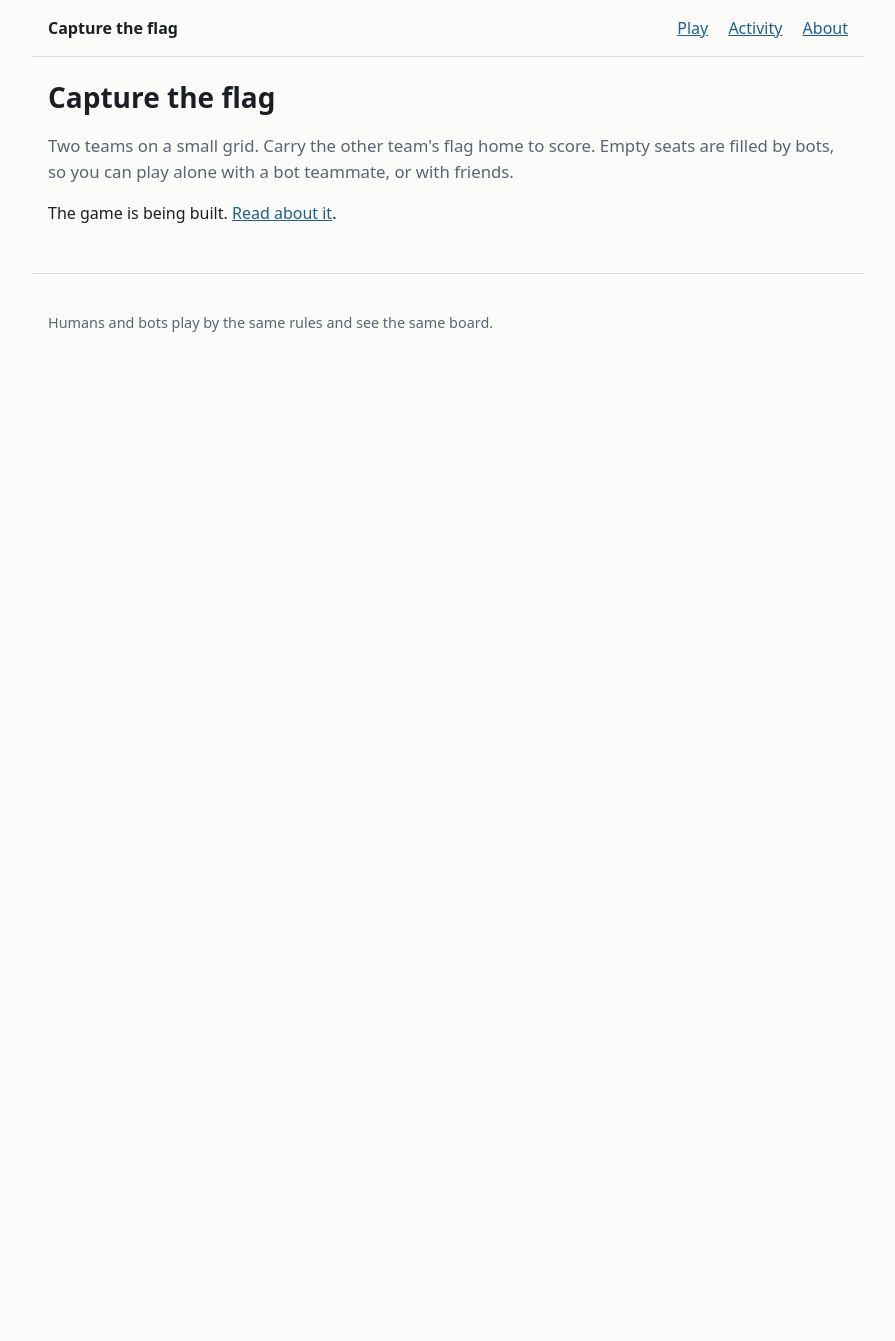
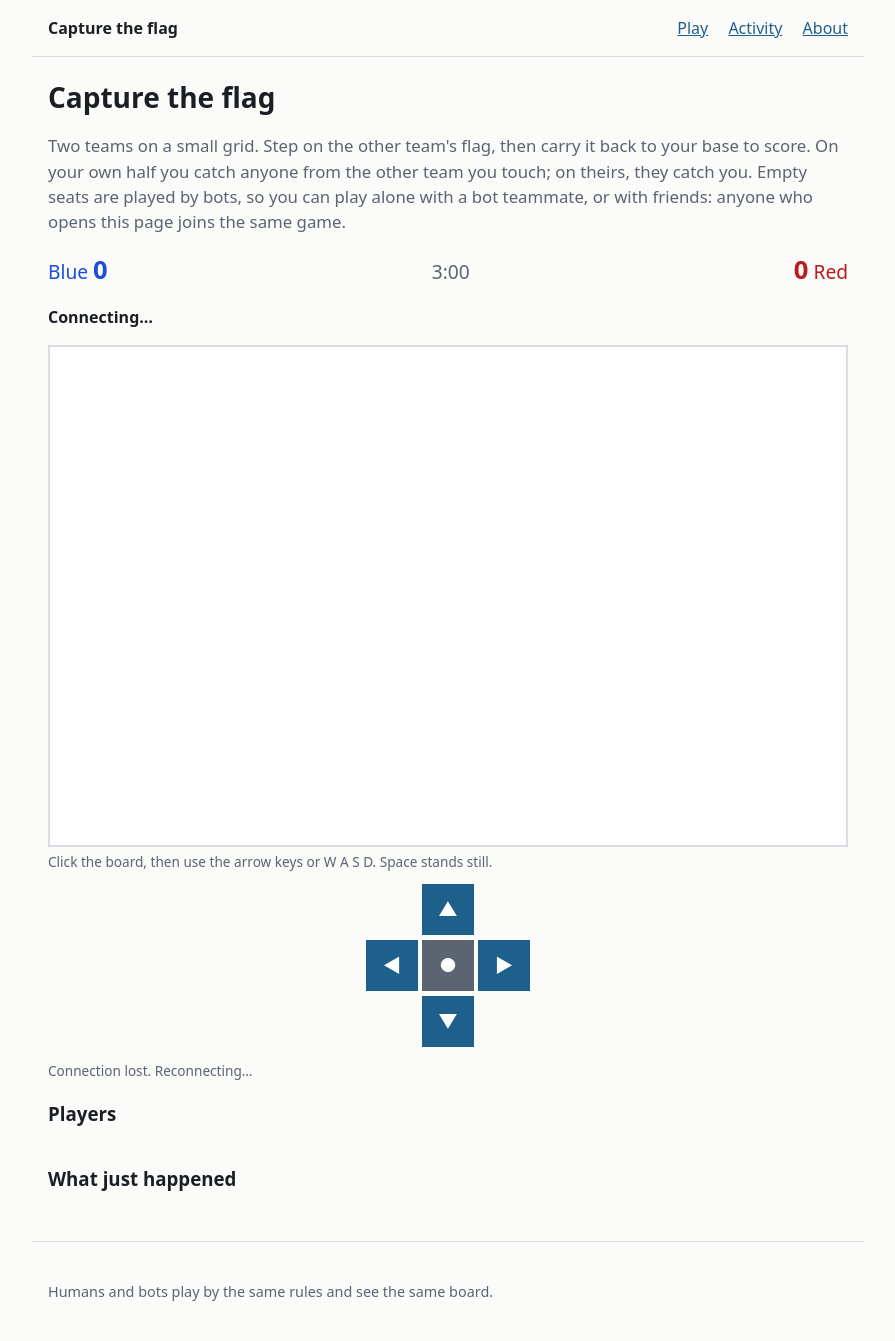
Before and after one commit to comp4020-agentic-coding-studio/comp4020-final-peacefulmind43, a FastAPI app: page / in a window 1280 px wide. Shown: the whole page, without its empty margins (192-1087 px from the left). Before the commit the page ends 332 px from the top, so only its background shows below. Run offline with FastAPI, Linux system fonts and the light colour scheme; data comes from the database, SQL or seed files in the repository; data that the repository does not hold is empty; parts of the project's set-up code (start-up, migrations or seed data) failed here and were passed over; some libraries are stand-ins or nearby versions.

Commit message:
Add the game page, and play no matches for nobody
The page draws the board as SVG from the server's state (scales with the
window), takes arrows/WASD while the board has focus and an on-screen pad
that moves while held (one step per press from the keyboard), announces
only key moments in a polite live region, and says when the connection is
slow. Arenas now idle until someone arrives and go idle when a match ends
with nobody there: the spec caught a private arena saving a match with no
people in it, and a shared arena would have saved bot-only matches all
day. A first arrival gets a fresh match. /api/matches/recent lists finished
matches with how many people played. The two-visitor check now holds a
direction B can actually move in, once B is on the board; 5 runs green.

Co-Authored-By: Claude Opus 5.5 (1M context) <noreply@anthropic.com>

```diff
--- a/app/main.py
+++ b/app/main.py
@@ -46,7 +46,7 @@ async def lifespan(_: FastAPI):
     if interrupted:
         print(json.dumps({"event": "matches_interrupted", "count": interrupted}), flush=True)
     hall.on_log = log_soon
-    hall.shared()
+    hall.shared()  # idle until someone arrives
     ticker = asyncio.create_task(hall.run())
     yield
     ticker.cancel()
@@ -159,6 +159,22 @@ async def create_arena(request: Request):
     return {"id": arena.id}
 
 
+@app.get("/api/matches/recent")
+async def api_recent_matches():
+    """The last 20 finished matches, with how many people played in each."""
+    with db.connect() as conn:
+        rows = conn.execute(
+            """SELECT m.id, m.arena, m.score_blue, m.score_red, m.ticks, m.team_size, m.ended_at,
+                      (SELECT count(DISTINCT visitor_id) FROM seat_spans s WHERE s.match_id = m.id) AS people
+               FROM matches m WHERE m.status = 'finished' ORDER BY m.id DESC LIMIT 20"""
+        ).fetchall()
+    return [
+        {"id": r["id"], "arena": r["arena"], "score": [r["score_blue"], r["score_red"]], "ticks": r["ticks"],
+         "team_size": r["team_size"], "people": r["people"], "ended_at": r["ended_at"]}
+        for r in rows
+    ]
+
+
 @app.get("/api/matches/{match_id}")
 async def api_match(match_id: int):
     with db.connect() as conn:
--- /dev/null
+++ b/app/static/game.js
@@ -0,0 +1,217 @@
+// The game page (doc/adr/0011). The server runs the game; this draws what it
+// sends and sends what you press. Nothing here decides anything about the game.
+
+(() => {
+  const $ = (name) => document.querySelector(`[data-field="${name}"]`);
+  const SVG = "http://www.w3.org/2000/svg";
+  const STAY = 0, NORTH = 1, SOUTH = 2, EAST = 3, WEST = 4;
+  const TEAM = ["blue", "red"];
+
+  const board = $("board");
+  let match = null; // the match's static parts: map, team size
+  let seats = [];
+  let you = null;
+  let lastTick = 0; // when the last state arrived
+  let tickHz = 4;
+  let seq = Date.now(); // inputs are numbered; a newer page never reuses an older number
+  const tokens = []; // one SVG group per seat
+  const flagMarks = [];
+
+  // --- drawing ----------------------------------------------------------------
+
+  function el(name, attrs, parent) {
+    const node = document.createElementNS(SVG, name);
+    for (const [k, v] of Object.entries(attrs)) node.setAttribute(k, v);
+    if (parent) parent.append(node);
+    return node;
+  }
+
+  function drawMap() {
+    const m = match.map;
+    board.setAttribute("viewBox", `0 0 ${m.width} ${m.height}`);
+    board.replaceChildren();
+    el("rect", { x: 0, y: 0, width: m.width / 2, height: m.height, class: "half blue" }, board);
+    el("rect", { x: m.width / 2, y: 0, width: m.width / 2, height: m.height, class: "half red" }, board);
+    m.bases.forEach((base, team) => {
+      for (const [x, y] of base) el("rect", { x, y, width: 1, height: 1, class: `base ${TEAM[team]}` }, board);
+    });
+    for (const [x, y] of m.walls) el("rect", { x, y, width: 1, height: 1, class: "wall" }, board);
+    tokens.length = 0;
+    flagMarks.length = 0;
+    m.flags.forEach((_, team) => {
+      const g = el("g", { class: `flag ${TEAM[team]}` }, board);
+      el("path", { d: "M0.35 0.2 V0.85 M0.35 0.2 L0.8 0.38 L0.35 0.56 Z" }, g);
+      flagMarks.push(g);
+    });
+    seats.forEach((seat, i) => {
+      const g = el("g", { class: `player ${seat.team}` }, board);
+      el("circle", { cx: 0.5, cy: 0.5, r: 0.36 }, g);
+      const label = el("text", { x: 0.5, y: 0.62, "text-anchor": "middle" }, g);
+      label.textContent = String(i + 1);
+      tokens.push(g);
+    });
+  }
+
+  function place(g, x, y) {
+    g.setAttribute("transform", `translate(${x} ${y})`);
+  }
+
+  function drawTick(t) {
+    lastTick = performance.now();
+    $("score-blue").textContent = t.score[0];
+    $("score-red").textContent = t.score[1];
+    const left = Math.max(0, Math.ceil((match.max_ticks - t.tick) / tickHz));
+    $("clock").textContent = `${Math.floor(left / 60)}:${String(left % 60).padStart(2, "0")}`;
+    const carried = [null, null];
+    t.players.forEach((p, i) => {
+      const g = tokens[i];
+      if (!g) return;
+      g.style.display = p.respawn ? "none" : "";
+      if (!p.respawn) place(g, p.x, p.y);
+      g.classList.toggle("you", i === you);
+      g.classList.toggle("bot", seats[i]?.kind === "bot");
+      g.classList.toggle("carrying", p.carrying);
+      if (p.carrying) carried[seats[i].team === "blue" ? 1 : 0] = p;
+    });
+    match.map.flags.forEach(([x, y], team) => {
+      const c = carried[team];
+      place(flagMarks[team], c ? c.x : x, c ? c.y - 0.3 : y);
+    });
+    if (you !== null) {
+      const me = t.players[you];
+      $("you").textContent = me.respawn
+        ? `You were caught. Back in ${Math.ceil(me.respawn / tickHz)} s.`
+        : `You are player ${you + 1}, on ${seats[you].team}.${me.carrying ? " You have their flag: get home!" : ""}`;
+    }
+    if (t.break) notice(`Next match in ${Math.ceil(t.break)} s.`);
+  }
+
+  function drawSeats() {
+    const list = $("roster");
+    list.replaceChildren(
+      ...seats.map((s, i) => {
+        const li = document.createElement("li");
+        li.className = `${s.team}${i === you ? " me" : ""}`;
+        const who = s.kind === "human" ? s.label : s.covering ? `Bot, covering for ${s.covering}` : "Bot";
+        li.textContent = `${i + 1}. ${who}${i === you ? " (you)" : ""}`;
+        return li;
+      }),
+    );
+  }
+
+  function notice(text) {
+    const n = $("notice");
+    n.textContent = text;
+    n.hidden = !text;
+  }
+
+  function moment(text) {
+    const list = $("moments");
+    const li = document.createElement("li");
+    li.textContent = text;
+    list.prepend(li);
+    while (list.children.length > 6) list.lastElementChild.remove();
+  }
+
+  function begin(snap) {
+    match = snap.match;
+    tickHz = match.tick_hz;
+    seats = snap.seats;
+    you = snap.you;
+    drawMap();
+    drawSeats();
+    drawTick(snap.tick);
+    if (snap.bench) {
+      $("you").textContent = "Every seat has a person in it.";
+      notice("You're on the bench: you'll play from the next match, which grows to 3 a side.");
+    } else if (!snap.tick.break) {
+      notice(snap.tick.tick > 0 && you !== null ? "You joined a match already under way, taking over from a bot." : "");
+    }
+  }
+
+  // --- the connection ---------------------------------------------------------
+
+  const params = new URLSearchParams(location.search);
+  const stream = new EventSource(`/arena/events${params.get("arena") ? `?arena=${encodeURIComponent(params.get("arena"))}` : ""}`);
+  stream.addEventListener("snapshot", (e) => begin(JSON.parse(e.data)));
+  stream.addEventListener("match", (e) => {
+    begin(JSON.parse(e.data));
+    moment("A new match started.");
+  });
+  stream.addEventListener("tick", (e) => drawTick(JSON.parse(e.data)));
+  stream.addEventListener("seats", (e) => {
+    seats = JSON.parse(e.data).seats;
+    drawSeats();
+  });
+  stream.addEventListener("moment", (e) => {
+    const m = JSON.parse(e.data);
+    const who = m.seat === you ? "You" : `${m.label} (player ${m.seat + 1})`;
+    const what = {
+      tag: "got caught",
+      pickup: "picked up the flag",
+      capture: "scored!",
+      join: "joined",
+      takeover: "went quiet; a bot is covering",
+      reclaim: "is back",
+    }[m.kind] ?? m.kind;
+    moment(`${who} ${what}`);
+  });
+  stream.addEventListener("over", (e) => {
+    const [b, r] = JSON.parse(e.data).score;
+    const result = b === r ? "a draw" : b > r ? "blue wins" : "red wins";
+    notice(`Match over, ${b}–${r}: ${result}.`);
+    moment(`Match over, ${b}–${r}.`);
+  });
+  stream.onopen = () => ($("status").textContent = "Connected.");
+  stream.onerror = () => ($("status").textContent = "Connection lost. Reconnecting…");
+  setInterval(() => {
+    if (!lastTick) return;
+    const quiet = (performance.now() - lastTick) / 1000;
+    $("status").textContent = quiet > 1.5 ? `Slow connection: last update ${quiet.toFixed(0)} s ago.` : "Connected.";
+  }, 500);
+
+  // --- input ------------------------------------------------------------------
+
+  function send(dir, held) {
+    seq += 1;
+    fetch("/arena/input", {
+      method: "POST",
+      headers: { "content-type": "application/json" },
+      body: JSON.stringify({ dir, held, seq }),
+      keepalive: true,
+    }).catch(() => {});
+  }
+
+  const KEYS = {
+    ArrowUp: NORTH, w: NORTH, W: NORTH,
+    ArrowDown: SOUTH, s: SOUTH, S: SOUTH,
+    ArrowRight: EAST, d: EAST, D: EAST,
+    ArrowLeft: WEST, a: WEST, A: WEST,
+    " ": STAY,
+  };
+  const focus = $("board-focus");
+  focus.addEventListener("keydown", (e) => {
+    if (!(e.key in KEYS)) return;
+    e.preventDefault(); // arrows and space would scroll the page
+    if (!e.repeat) send(KEYS[e.key], true);
+  });
+  focus.addEventListener("keyup", (e) => {
+    if (e.key in KEYS && KEYS[e.key] !== STAY) send(STAY, true);
+  });
+  focus.addEventListener("blur", () => send(STAY, true)); // never keep walking after leaving the board
+
+  for (const button of document.querySelectorAll(".pad button")) {
+    const dir = Number(button.dataset.dir);
+    // touch and mouse: hold to keep moving
+    button.addEventListener("pointerdown", (e) => {
+      e.preventDefault();
+      button.setPointerCapture(e.pointerId);
+      send(dir, true);
+    });
+    for (const end of ["pointerup", "pointercancel"]) button.addEventListener(end, () => send(STAY, true));
+    // keyboard (Enter or Space on the button): one step per press
+    button.addEventListener("click", (e) => {
+      if (e.detail === 0) send(dir, false);
+    });
+  }
+})();
--- a/app/static/style.css
+++ b/app/static/style.css
@@ -131,3 +131,48 @@ table.reveal tr.baseline { background: var(--paper); }
 .pick-list form { margin: 0; }
 button.small { margin-top: 0; padding: 0.3rem 0.8rem; font-size: 0.9rem; }
 .picks-total strong { font-size: 1.3rem; }
+
+/* --- the game --------------------------------------------------------- */
+.visually-hidden { position: absolute; width: 1px; height: 1px; overflow: hidden; clip: rect(0 0 0 0); white-space: nowrap; }
+.scorebar { display: flex; justify-content: space-between; align-items: baseline; font-size: 1.2rem; margin-top: 1rem; }
+.scorebar .team.blue { color: #1d4ed8; }
+.scorebar .team.red { color: #b91c1c; }
+.scorebar strong { font-size: 1.6rem; }
+.clock { font-variant-numeric: tabular-nums; color: var(--muted); }
+.you { min-height: 1.5em; font-weight: 600; }
+.board-wrap { margin: 0.5rem 0; }
+.board { border: 2px solid var(--line); background: #fff; touch-action: none; }
+.board:focus-visible { outline: 3px solid #f0b400; outline-offset: 2px; }
+.board svg { width: 100%; height: auto; display: block; }
+.board-hint { color: var(--muted); font-size: 0.85rem; margin: 0.3rem 0 0; }
+svg .half.blue { fill: #eef4ff; }
+svg .half.red { fill: #fff0f0; }
+svg .base.blue { fill: #c7dbff; }
+svg .base.red { fill: #ffd0d0; }
+svg .wall { fill: #3f3f46; }
+svg .flag path { stroke-width: 0.08; stroke-linejoin: round; }
+svg .flag.blue path { fill: #1d4ed8; stroke: #1e3a8a; }
+svg .flag.red path { fill: #dc2626; stroke: #7f1d1d; }
+svg .player circle { stroke: #111827; stroke-width: 0.06; }
+svg .player.blue circle { fill: #3b82f6; }
+svg .player.red circle { fill: #ef4444; }
+svg .player.bot circle { opacity: 0.7; stroke-dasharray: 0.12 0.08; }
+svg .player.you circle { stroke: #f0b400; stroke-width: 0.16; }
+svg .player text { font-size: 0.42px; fill: #fff; font-weight: 700; pointer-events: none; }
+svg .player, svg .flag { transition: transform 0.2s linear; }
+.pad { display: grid; grid-template-columns: repeat(3, 3.2rem); grid-template-rows: repeat(3, 3.2rem); gap: 0.3rem; justify-content: center; margin: 0.75rem 0; user-select: none; }
+.pad button { margin: 0; padding: 0; font-size: 1.2rem; touch-action: none; }
+.pad [data-dir="1"] { grid-column: 2; grid-row: 1; }
+.pad [data-dir="4"] { grid-column: 1; grid-row: 2; }
+.pad [data-dir="0"] { grid-column: 2; grid-row: 2; background: var(--muted); }
+.pad [data-dir="3"] { grid-column: 3; grid-row: 2; }
+.pad [data-dir="2"] { grid-column: 2; grid-row: 3; }
+@media (pointer: fine) and (min-width: 700px) { .pad { grid-template-columns: repeat(3, 2.6rem); grid-template-rows: repeat(3, 2.6rem); } }
+.notice { background: var(--me); padding: 0.5rem 0.75rem; border-left: 4px solid #f0b400; }
+.status { color: var(--muted); font-size: 0.85rem; }
+.roster { list-style: none; padding: 0; display: grid; grid-template-columns: repeat(auto-fill, minmax(12rem, 1fr)); gap: 0.25rem 1rem; }
+.roster li { padding: 0.2rem 0.5rem; border-left: 4px solid; }
+.roster li.blue { border-color: #3b82f6; }
+.roster li.red { border-color: #ef4444; }
+.roster li.me { background: var(--me); font-weight: 600; }
+.moments { padding-left: 1.2rem; color: var(--muted); }
--- a/app/templates/game.html
+++ b/app/templates/game.html
@@ -1,7 +1,47 @@
 {% extends "base.html" %}
 {% block main %}
 <h1>Capture the flag</h1>
-<p class="lead">Two teams on a small grid. Carry the other team's flag home to score. Empty seats are filled by bots,
-  so you can play alone with a bot teammate, or with friends.</p>
-<p>The game is being built. <a href="/readme/">Read about it</a>.</p>
+<p class="lead">Two teams on a small grid. Step on the other team's flag, then carry it back to your base to score.
+  On your own half you catch anyone from the other team you touch; on theirs, they catch you.
+  Empty seats are played by bots, so you can play alone with a bot teammate, or with friends:
+  anyone who opens this page joins the same game.</p>
+
+<section class="game" aria-labelledby="game-heading">
+  <h2 id="game-heading" class="visually-hidden">The game</h2>
+  <div class="scorebar" aria-live="off">
+    <span class="team blue">Blue <strong data-field="score-blue">0</strong></span>
+    <span class="clock" data-field="clock">3:00</span>
+    <span class="team red"><strong data-field="score-red">0</strong> Red</span>
+  </div>
+  <p class="you" data-field="you">Connecting…</p>
+
+  <div class="board-wrap">
+    <div class="board" tabindex="0" data-field="board-focus"
+         aria-label="Game board. Use the arrow keys or W A S D to move, space to stand still.">
+      <svg data-field="board" role="img" aria-label="The map, the players and the flags" viewBox="0 0 16 10"
+           preserveAspectRatio="xMidYMid meet"></svg>
+    </div>
+    <p class="board-hint">Click the board, then use the arrow keys or W A S D. Space stands still.</p>
+  </div>
+
+  <div class="pad" role="group" aria-label="Move">
+    <button type="button" data-dir="1" aria-label="Move up">▲</button>
+    <button type="button" data-dir="4" aria-label="Move left">◀</button>
+    <button type="button" data-dir="0" aria-label="Stand still">●</button>
+    <button type="button" data-dir="3" aria-label="Move right">▶</button>
+    <button type="button" data-dir="2" aria-label="Move down">▼</button>
+  </div>
+
+  <p class="notice" data-field="notice" hidden></p>
+  <p class="status" data-field="status">Not connected yet.</p>
+
+  <h3>Players</h3>
+  <ul class="roster" data-field="roster"></ul>
+
+  <h3>What just happened</h3>
+  <ol class="moments" data-field="moments" aria-live="polite"></ol>
+</section>
+
+<noscript><p>The game runs in your browser and needs JavaScript.</p></noscript>
+<script src="/static/game.js" defer></script>
 {% endblock %}
```
Also changed, not shown: app/game/arena.py (+20 -10 lines), spec/arena.test.ts (+24 -3 lines).
